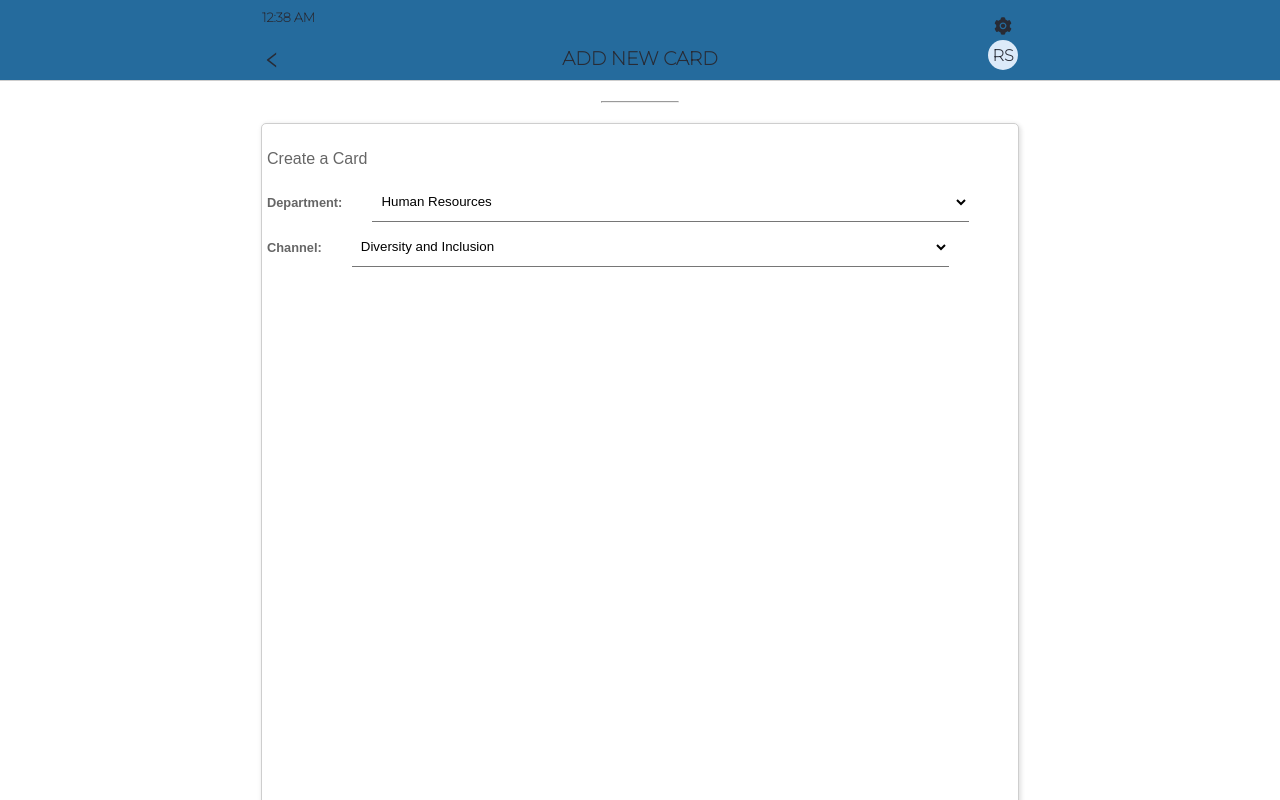
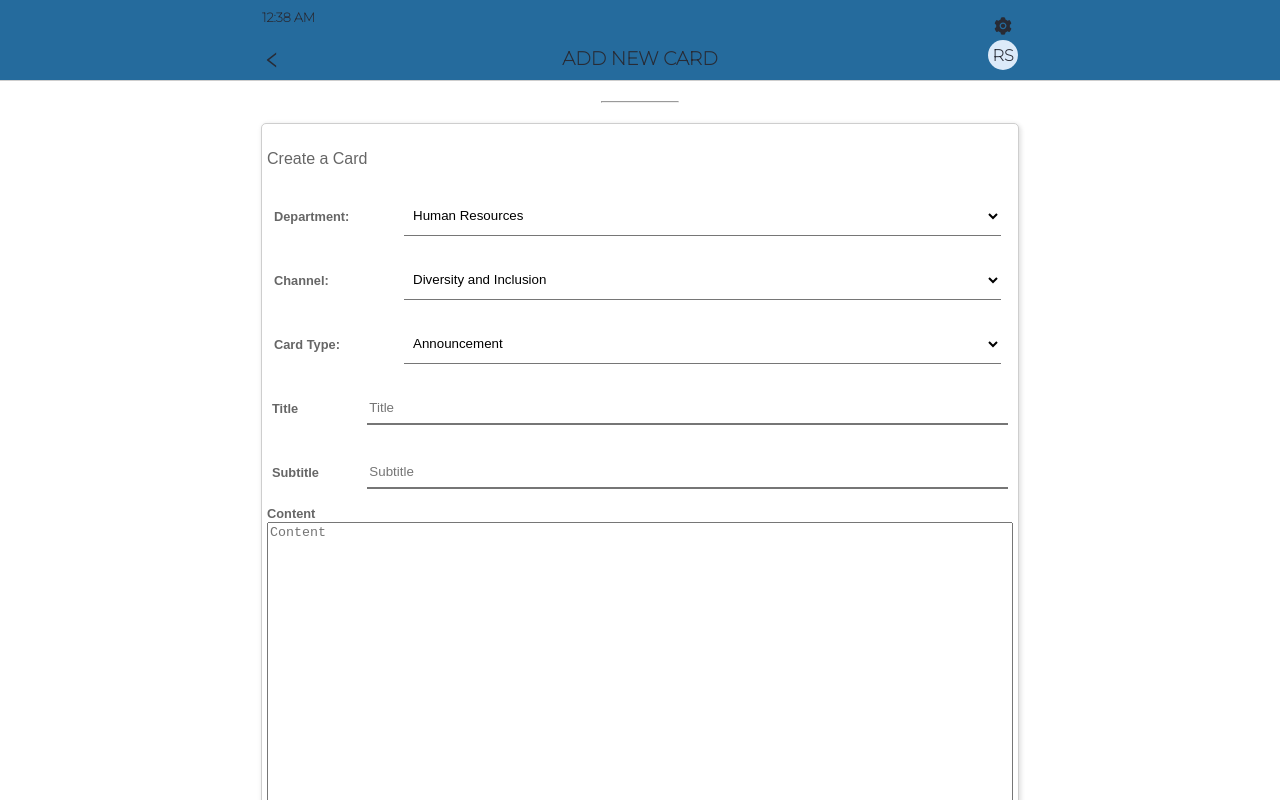
Before and after one commit to leonsuaren/worktime, a React (Create React App) app: page /more/add-card in a window 1280 px wide. Shown: the top 800 px of the page. Built offline with nearby package versions, Linux system fonts and the light colour scheme; no server answers.

Commit message:
the form is complited and running

```diff
--- a/src/components/cards/create-card/CreateCard.jsx
+++ b/src/components/cards/create-card/CreateCard.jsx
@@ -1,22 +1,24 @@
-import React from 'react';
-import { StyledCreateCard, Title, SelectChannel, Label, Span, Option, Select, CheckDepartment } from './styled';
+import React, { useRef } from 'react';
+import { StyledCreateCard, Title, SelectChannel, Label, Span, Select, SelectDepartment, SelectImage, Input, CreateContent } from './styled';
 
 export const CreateCard = () => {
+  const ref = useRef();
+  console.log(ref.current);
   return (
     <StyledCreateCard>
       <Title>Create a Card</Title>
-      <SelectChannel>
-        <Label for="cars"><Span>Department:</Span></Label>
-        <Select name="cars" id="cars">
+      <SelectDepartment>
+        <Label for="deparment"><Span>Department:</Span></Label>
+        <Select name="deparment" ref={ref}>
           <option value='human-resuorces' >Human Resources</option>
           <option value='warehouse' >Warehouse</option>
           <option value='freezer' >Freezer</option>
           <option value='perishable' >Perishable</option>
         </Select>
-      </SelectChannel>
+      </SelectDepartment>
       <SelectChannel>
-        <Label for="cars"><Span>Channel:</Span></Label>
-        <Select name="cars" id="cars">
+        <Label for="channel"><Span>Channel:</Span></Label>
+        <Select name="channel">
           <option value="diversity">Diversity and Inclusion</option>
           <option value="covid">COVIT-19 Comunications</option>
           <option value="focus">Focus on Wellness</option>
@@ -28,6 +30,27 @@ export const CreateCard = () => {
           <option value="annuoncements">Announcements</option>
         </Select>
       </SelectChannel>
+      <SelectChannel>
+        <Label for="type"><Span>Card Type:</Span></Label>
+        <Select name="type" defaultValue="announcements">
+          <option value="informative">Informative</option>
+          <option value="announcements">Announcement</option>
+        </Select>
+      </SelectChannel>
+      <CreateContent>
+        <Label for="title"><Span>Title</Span></Label>
+        <Input type="text" name="title" placeholder="Title" />
+      </CreateContent>
+      <CreateContent>
+        <Label for="subtitle"><Span>Subtitle</Span></Label>
+        <Input ref={ref} type="text" name="subtitle" placeholder="Subtitle" />
+      </CreateContent>
+        <Label for="content"><Span>Content</Span></Label>
+        <textarea type="text" name="content" placeholder="Content" cols="30" rows="20" />
+      <SelectImage>
+        <Label for="selectImage"><Span>Upload Image</Span></Label>
+        <Input disabled type="file" />
+      </SelectImage>
     </StyledCreateCard>
   )
 }
--- a/src/components/cards/create-card/styled.jsx
+++ b/src/components/cards/create-card/styled.jsx
@@ -1,11 +1,10 @@
 import styled from 'styled-components';
 
 export const StyledCreateCard = styled.div`
-  display: grid;
-  grid-template-rows: 5% 5% 5% 20% 10% 55%;
+  display: flex;
+  flex-direction: column;
   justify-items: center;
   align-content: center;
-  min-height: 900px;
   box-shadow: 0 0 5px rgba(0,0,0,.05), 2px 2px 5px rgba(0,0,0,.1);
   border: ${p => p.theme.borderColor};
   border-radius: 5px;
@@ -20,95 +19,64 @@ export const Title = styled.h3`
   font: status-bar;
 `;
 
-export const CheckBoxSection = styled.div`
-  display: grid;
-  grid-template-columns: 50% 50%;
-  width: 100%;
-  height: 100%;
+export const SelectDepartment = styled.div`
+   display: flex;
+    width: 100%;
+    margin: 10px 5px;
+    padding: 2px;
+    align-items: center;
+    justify-content: flex-start;
 `;
 
-export const CheckDepartment = styled.div`
-  display: grid;
-  grid-template-rows: 0fr 1fr 1fr 1fr 1fr;
-  width: 90%;
-  height: 90%;
-  margin: 2px;
-  padding: 2px;
-  border: ${p => p.theme.borderColor};
-  border-radius: 5px;
-  align-items: center;
-  justify-content: center;
-`;
-
-export const FloatingTitle = styled.span`
-    position: relative;
-    left: -4px;
-    top: -11px;
-    background: white;
-    padding: 0px;
-    margin: 0px;
-    font-weight: bold;
-    justify-self: flex-start;
-`;
-export const CheckAndSelection = styled.div`
-  display: grid;
-  grid-auto-rows: 1fr 1fr;
-  width: 100%;
-`;
-
-export const CheckTypeOfCard = styled.div`
-    display: grid;
-    grid-template-rows: 0fr 1fr 1fr;
-    width: 90%;
-    height: 60%;
-    margin: 2px;
+export const SelectType = styled.div`
+     display: flex;
+    width: 100%;
+    margin: 10px 5px;
     padding: 2px;
-    border: ${p => p.theme.borderColor};
-    border-radius: 5px;
     align-items: center;
-    justify-content: center;
+    justify-content: flex-start;
 `;
 
 export const SelectChannel = styled.div`
     display: flex;
     width: 100%;
-    margin: 2px;
+    margin: 10px 5px;
     padding: 2px;
     align-items: center;
     justify-content: flex-start;
 `;
 
+export const CreateContent = styled.div`
+    display: flex;
+    width: 100%;
+    margin: 5px 5px;
+    align-items: center;
+    justify-content: flex-start;
+`;
+
+export const SelectImage = styled.div`
+
+`;
+
 export const Label = styled.label`
   font-weight: bold;
   font: status-bar;
+  width: 100px;
 `;
 
 export const Input = styled.input`
   display: inline-block;
+  height: 30px;
+  width: 100%;
+  border-top: 0px;
+  border-left: 0px;
+  border-right: 0px;
+  margin: 10px;
 `;
 
 export const Span = styled.span`
   font-size: .8rem;
   font-weight: bold;
-`;
-
-export const AddingTextSection = styled.div`
-  display: grid;
-  grid-template-rows: 1fr 1fr 1fr;
-  width: 100%;
-  align-items: center;
-  justify-items: center;
-`;
-
-export const StyledChooseDepartment = styled.div`
-  height: 250px;
-  box-shadow: 0 0 5px rgba(0,0,0,.05), 2px 2px 5px rgba(0,0,0,.1);
-  border: ${p => p.theme.borderColor};
-`;
-
-export const Option = styled.option`
-  width: 100%;
-  height: 200px;
 `;
 
 export const Select = styled.select`
```
